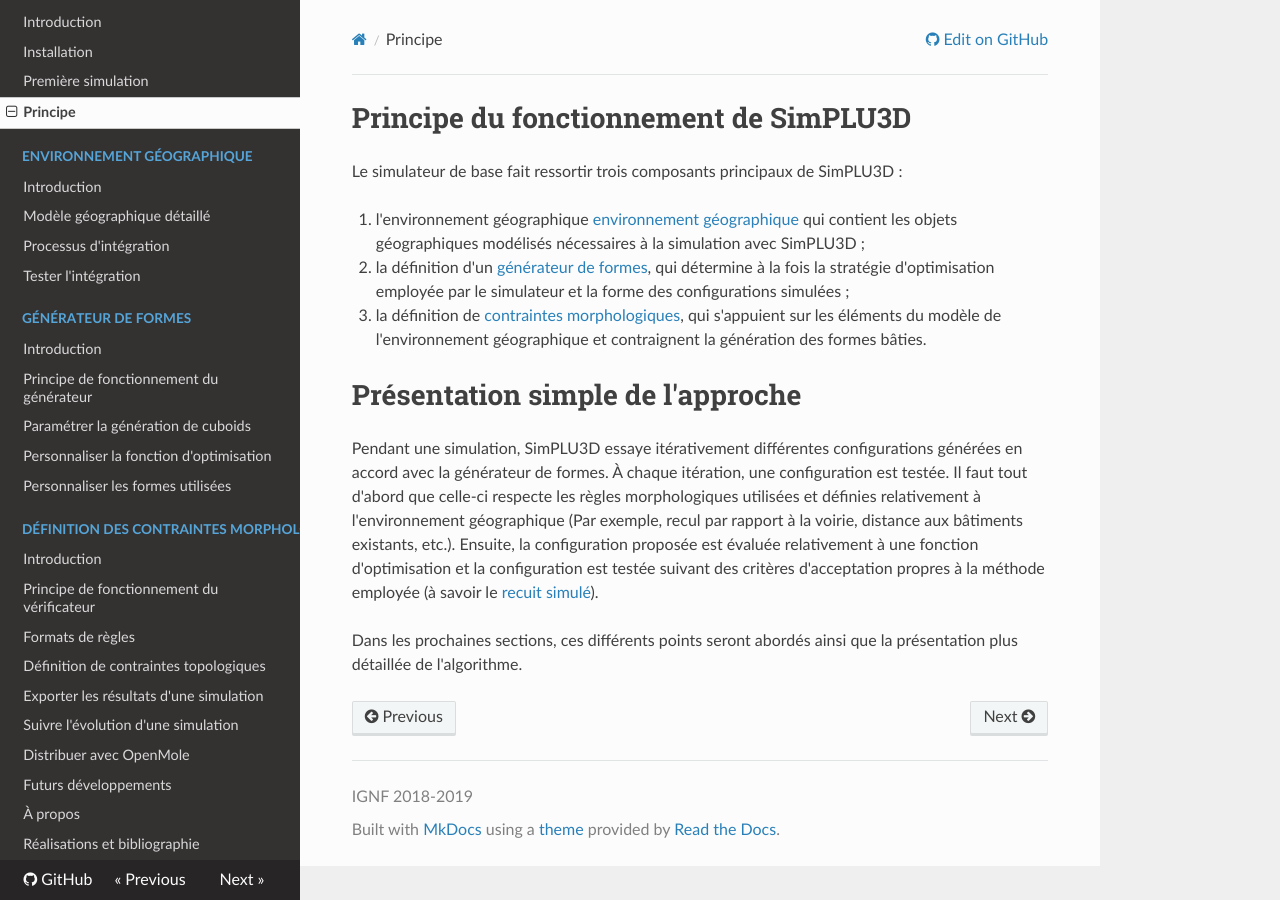
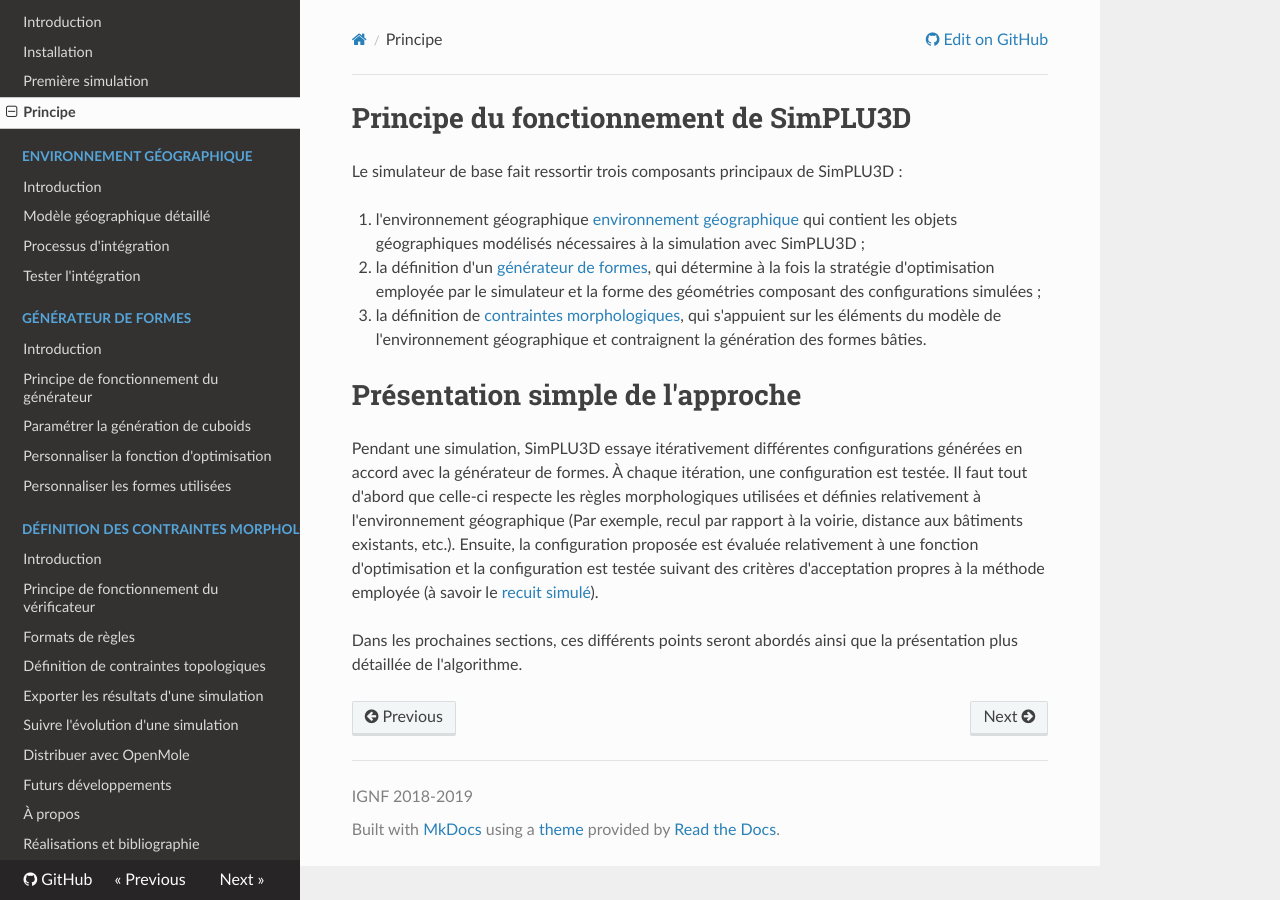
Before and after one commit to SimPLU3D/simplu3D-tutorial, an MkDocs documentation site: the page built from docs/principe/intro.md, in a window 1280 px wide. Built offline with MkDocs 1.6.1, drawn with Linux system fonts in a browser that asks for light colours; nearby versions of some CDN libraries.

Commit message:
Improvement

```diff
--- a/docs/principe/intro.md
+++ b/docs/principe/intro.md
@@ -11,7 +11,7 @@ date: 2018-10-26
 Le simulateur de base fait ressortir trois composants principaux de SimPLU3D :
 
 1. l'environnement géographique [environnement géographique](../envgeo/intro.md) qui contient les objets géographiques modélisés nécessaires à la simulation avec SimPLU3D ;
-2. la définition d'un [générateur de formes](../generator/intro.md), qui détermine à la fois la stratégie d'optimisation employée par le simulateur et la forme des configurations simulées ;
+2. la définition d'un [générateur de formes](../generator/intro.md), qui détermine à la fois la stratégie d'optimisation employée par le simulateur et la forme des géométries composant des configurations simulées ;
 3. la définition de [contraintes morphologiques](../rules/intro.md), qui s'appuient sur les éléments du modèle de l'environnement géographique et contraignent la génération des formes bâties.
 
 # Présentation simple de l'approche
```
